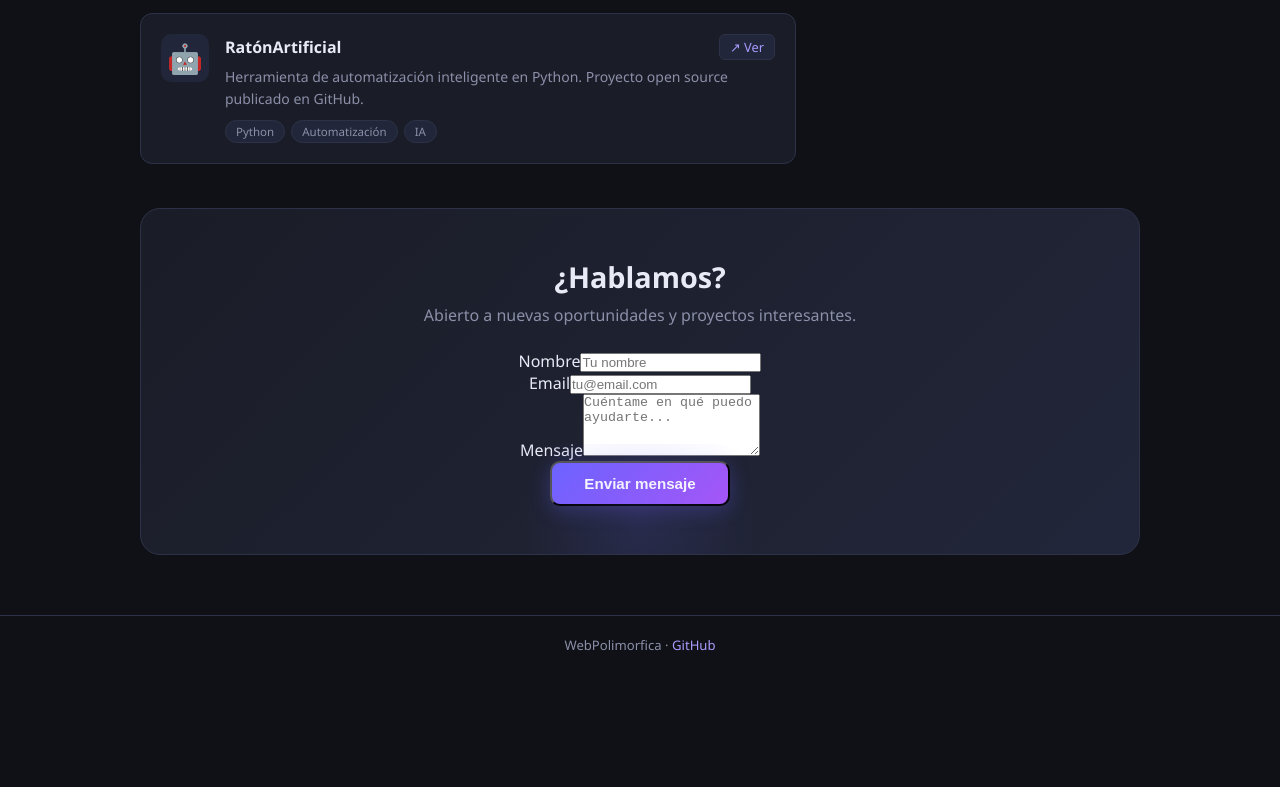
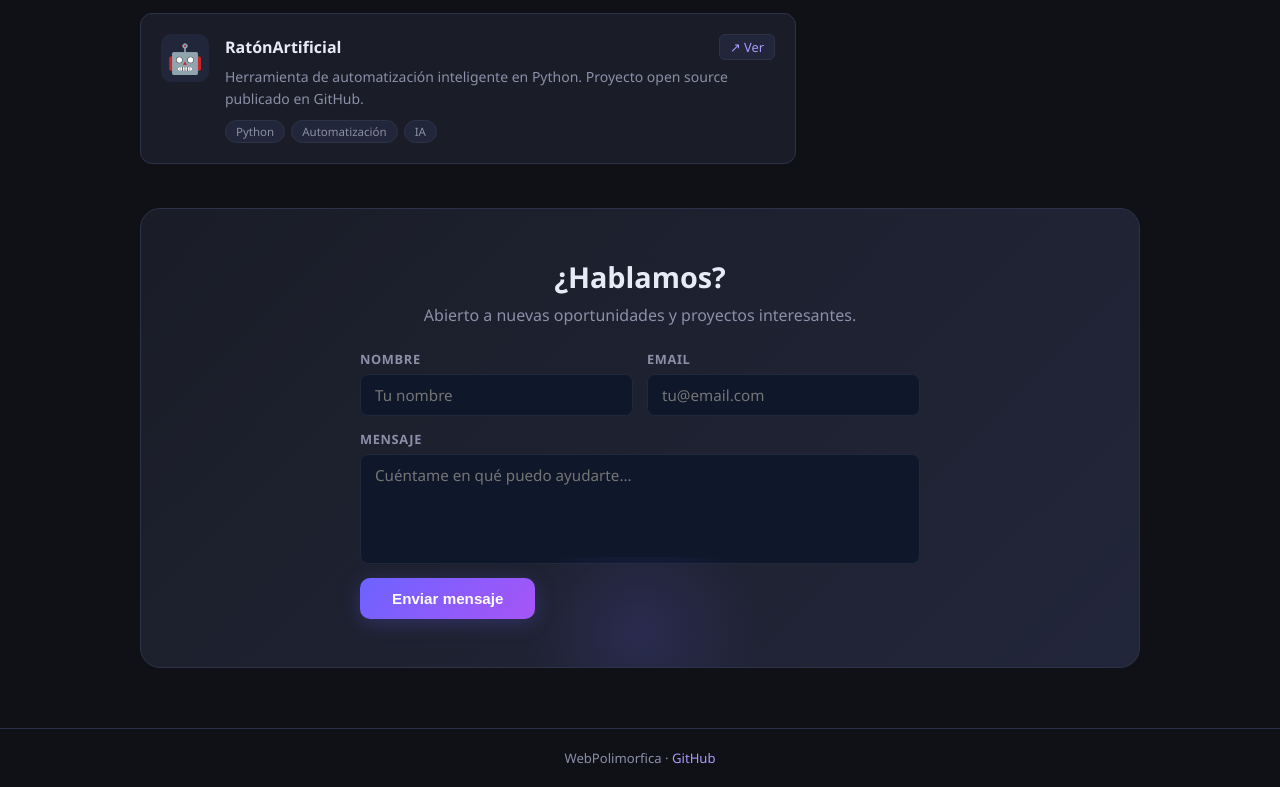
Before and after one commit to zeuscabanas/WebPolimorfica, a Next.js app: page /curriculum in a window 1280 px wide. Shown: the part 1776-2563 px from the top of the page. Before the commit the page ends 2450 px from the top, so only its background shows below. Built offline with nearby package versions, Linux system fonts and the light colour scheme.

Commit message:
feat: estilos formulario de contacto

```diff
--- a/app/globals.css
+++ b/app/globals.css
@@ -1031,3 +1031,41 @@ a {
   .cv-stats { grid-template-columns: repeat(2, 1fr); }
   .cv-grid { grid-template-columns: 1fr; }
 }
+
+/* ── Contact Form ── */
+.cv-contact-form { width: 100%; max-width: 560px; margin: 0 auto; text-align: left; }
+.cv-form-row { display: grid; grid-template-columns: 1fr 1fr; gap: 14px; }
+.cv-form-group { display: flex; flex-direction: column; gap: 6px; margin-bottom: 14px; }
+.cv-form-label { font-size: 0.8rem; font-weight: 600; color: var(--text-muted); text-transform: uppercase; letter-spacing: 0.05em; }
+.cv-form-input {
+  background: #0f172a;
+  border: 1px solid #1e293b;
+  border-radius: 8px;
+  color: var(--text);
+  font-size: 0.95rem;
+  padding: 10px 14px;
+  width: 100%;
+  box-sizing: border-box;
+  outline: none;
+  transition: border-color 0.2s, box-shadow 0.2s;
+  font-family: inherit;
+  resize: none;
+}
+.cv-form-input:focus { border-color: #6c63ff; box-shadow: 0 0 0 3px #6c63ff22; }
+.cv-form-textarea { min-height: 110px; }
+.cv-cta-btn { cursor: pointer; border: none; }
+.cv-cta-btn:disabled { opacity: 0.6; cursor: not-allowed; transform: none; }
+.cv-form-error { color: #f87171; font-size: 0.85rem; margin-bottom: 10px; }
+.cv-form-success {
+  display: flex; flex-direction: column; align-items: center; gap: 12px;
+  background: #0f172a; border: 1px solid #22c55e44; border-radius: 14px;
+  padding: 32px 24px; max-width: 380px; margin: 0 auto;
+}
+.cv-form-success-icon {
+  width: 56px; height: 56px; border-radius: 50%;
+  background: linear-gradient(135deg, #22c55e, #16a34a);
+  display: flex; align-items: center; justify-content: center;
+  font-size: 1.6rem; color: #fff;
+}
+.cv-form-success p { color: var(--text-muted); font-size: 0.95rem; margin: 0; }
+@media (max-width: 500px) { .cv-form-row { grid-template-columns: 1fr; } }
```
